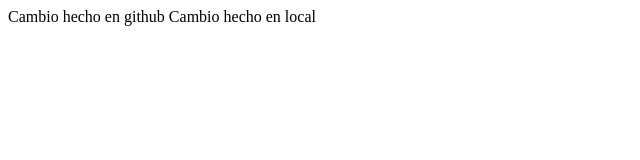
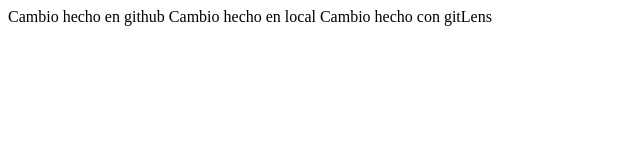
Before and after one commit to joferrer/tallereisi-1, a plain HTML site: page index.html in a window 1280 px wide. Shown: the whole page, without its empty margins (0-640 px from the left). Drawn offline with Linux system fonts and the light colour scheme.

Commit message:
Commit desde gitlens

```diff
--- a/index.html
+++ b/index.html
@@ -9,5 +9,6 @@
 <body>
     Cambio hecho en github
     Cambio hecho en local
+    Cambio hecho con gitLens
 </body>
 </html>
```
